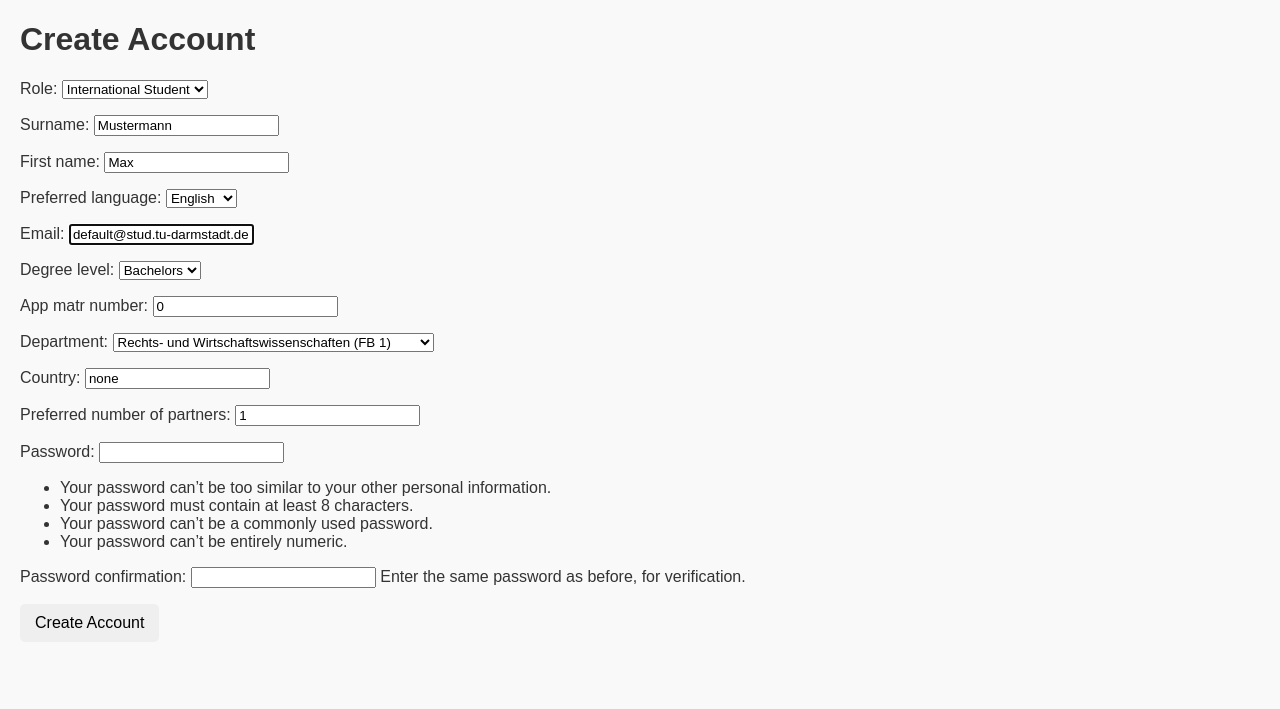
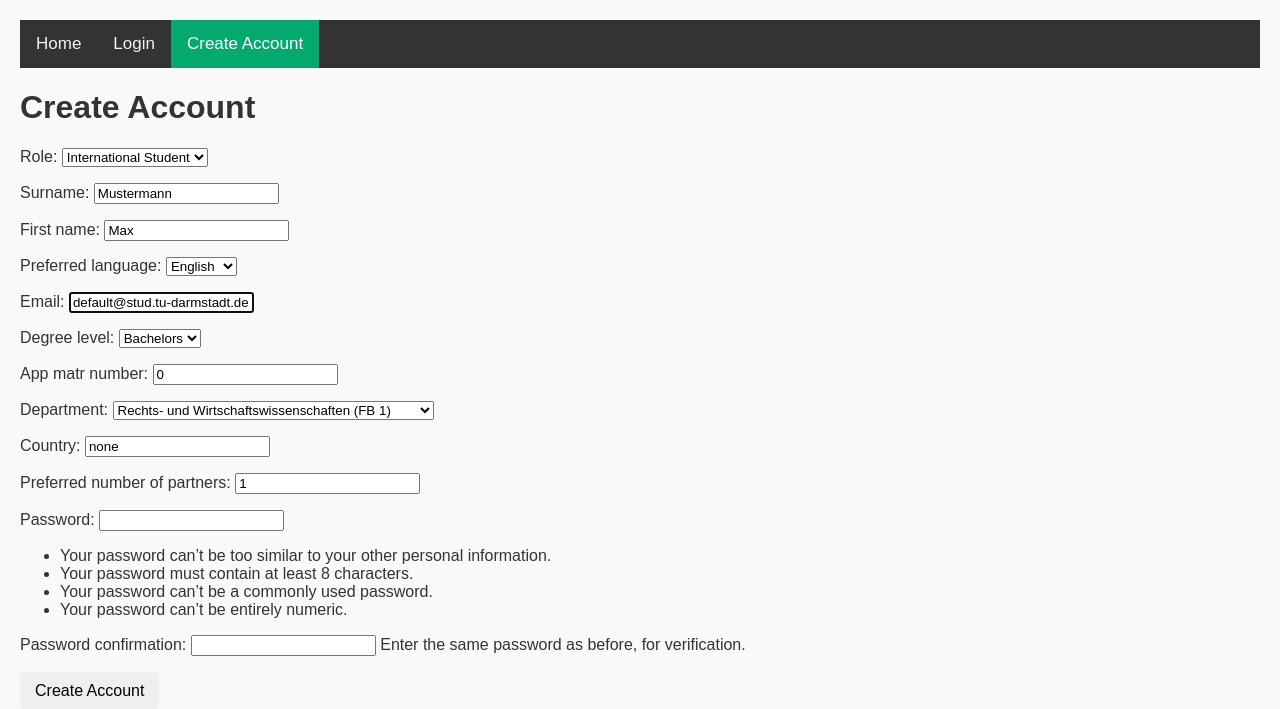
Before and after one commit to malinviveka/buddy-matching, a Django app: page /create-account/ in a window 1280 px wide. Shown: the top 709 px of the page. Run offline with Django 5.2, Linux system fonts and the light colour scheme.

Commit message:
menu bar

```diff
--- a/myproject/helloapp/static/helloapp/account_creation.ts
+++ b/myproject/helloapp/static/helloapp/account_creation.ts
@@ -1,6 +1,7 @@
 const accountCreationForm = document.getElementById("accountCreationForm") as HTMLFormElement;
 const submitAccountButton = document.getElementById("submitAccountButton") as HTMLButtonElement;
 const messageDiv = document.getElementById("message") as HTMLDivElement;
+
 
 submitAccountButton.addEventListener("click", async (event) => {
     event.preventDefault(); //prevents re-loading page to trigger submission
@@ -34,6 +35,7 @@ submitAccountButton.addEventListener("click", async (event) => {
     }
 });
 
+
 document.addEventListener("DOMContentLoaded", () => {
     const roleSelect = document.querySelector("#id_role") as HTMLSelectElement;
     const specialFields = document.querySelectorAll("[data-role-field]");
--- a/myproject/helloapp/static/helloapp/styles.css
+++ b/myproject/helloapp/static/helloapp/styles.css
@@ -70,3 +70,31 @@ button:hover {
 #entriesDisplay li:last-child {
     border-bottom: none;
 }
+
+/* Add a black background color to the top navigation */
+.topnav {
+    background-color: #333;
+    overflow: hidden;
+}
+
+/* Style the links inside the navigation bar */
+.topnav a {
+    float: left;
+    color: #f2f2f2;
+    text-align: center;
+    padding: 14px 16px;
+    text-decoration: none;
+    font-size: 17px;
+}
+
+/* Change the color of links on hover */
+.topnav a:hover {
+    background-color: #ddd;
+    color: black;
+}
+
+/* Add a color to the active/current link */
+.topnav a.active {
+    background-color: #04AA6D;
+    color: white;
+}
--- a/myproject/helloapp/templates/helloapp/account_creation.html
+++ b/myproject/helloapp/templates/helloapp/account_creation.html
@@ -8,6 +8,21 @@
     <link rel="stylesheet" type="text/css" href="{% static 'helloapp/styles.css' %}"> <!-- Link to CSS file -->
 </head>
 <body>
+    <div class="topnav">
+        <a href="{% url 'homepage' %}">Home</a>
+        {% if user.is_authenticated %} <!--is the user logged in?-->
+            <form action="{% url 'logout' %}" method="post">
+                {% csrf_token %}
+                <button type="submit">Logout</button>
+            </form>
+            <!--<a href="{% url 'logout' %}">Logout</a>-->
+        {% else %}
+            <a href="{% url 'login' %}">Login</a>
+            <a class="active" href="{% url 'create_account_view' %}">Create Account</a> <!--only needed if not logged in-->
+        {% endif %}
+    </div>
+
+
     <h1>Create Account</h1>
 
     <form id="accountCreationForm" method="POST" action="{% url 'create_account' %}">
--- a/myproject/helloapp/templates/helloapp/homepage.html
+++ b/myproject/helloapp/templates/helloapp/homepage.html
@@ -11,8 +11,8 @@
     <h1>{{ message }}</h1> <!--MOCK-->
 
 
-
-    <div>
+    <div class="topnav">
+        <a class="active" href="{% url 'homepage' %}">Home</a>
         {% if user.is_authenticated %} <!--is the user logged in?-->
             <form action="{% url 'logout' %}" method="post">
                 {% csrf_token %}
@@ -23,8 +23,6 @@
             <a href="{% url 'login' %}">Login</a>
             <a href="{% url 'create_account_view' %}">Create Account</a> <!--only needed if not logged in-->
         {% endif %}
-
-
 
     </div>
 
```
Also changed, not shown: myproject/helloapp/templates/helloapp/login.html (+16 -0 lines).
